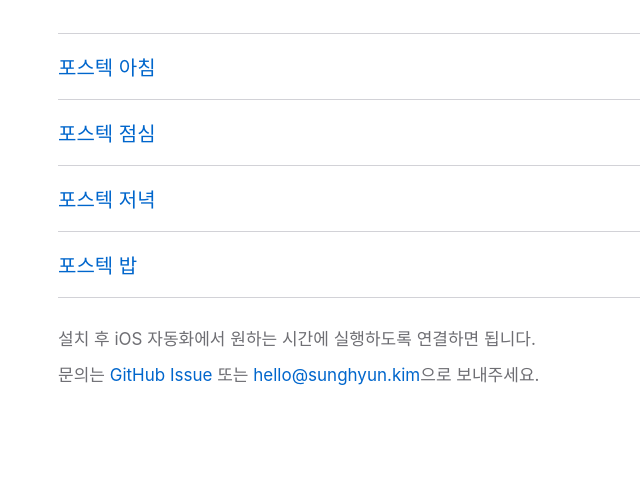
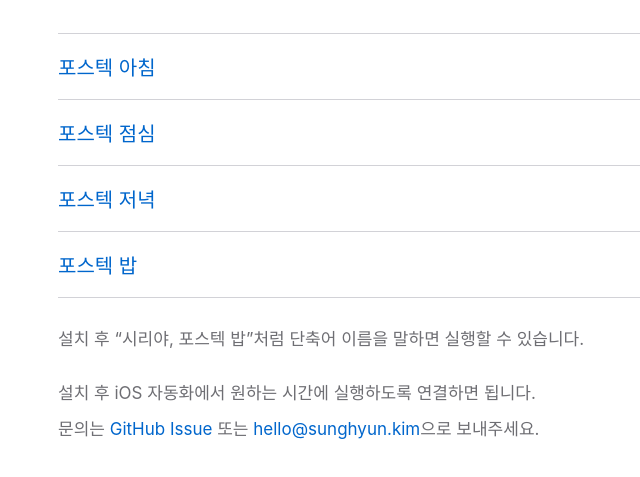
Before and after one commit to hellosunghyun/postech-dining-shortcut, a website: page docs/index.html in a window 1280 px wide. Shown: the part 157-634 px from the top of the page, without its empty margins (242-882 px from the left). Drawn offline with Linux system fonts and the light colour scheme.

Commit message:
docs: Siri 사용 방법 추가

```diff
--- a/docs/index.html
+++ b/docs/index.html
@@ -38,6 +38,9 @@
         </li>
       </ul>
 
+      <p class="note">
+        설치 후 “시리야, 포스텍 밥”처럼 단축어 이름을 말하면 실행할 수 있습니다.
+      </p>
       <p class="note">설치 후 iOS 자동화에서 원하는 시간에 실행하도록 연결하면 됩니다.</p>
       <p class="contact">
         문의는
```
Also changed, not shown: README.md, shortcuts/README.md.
